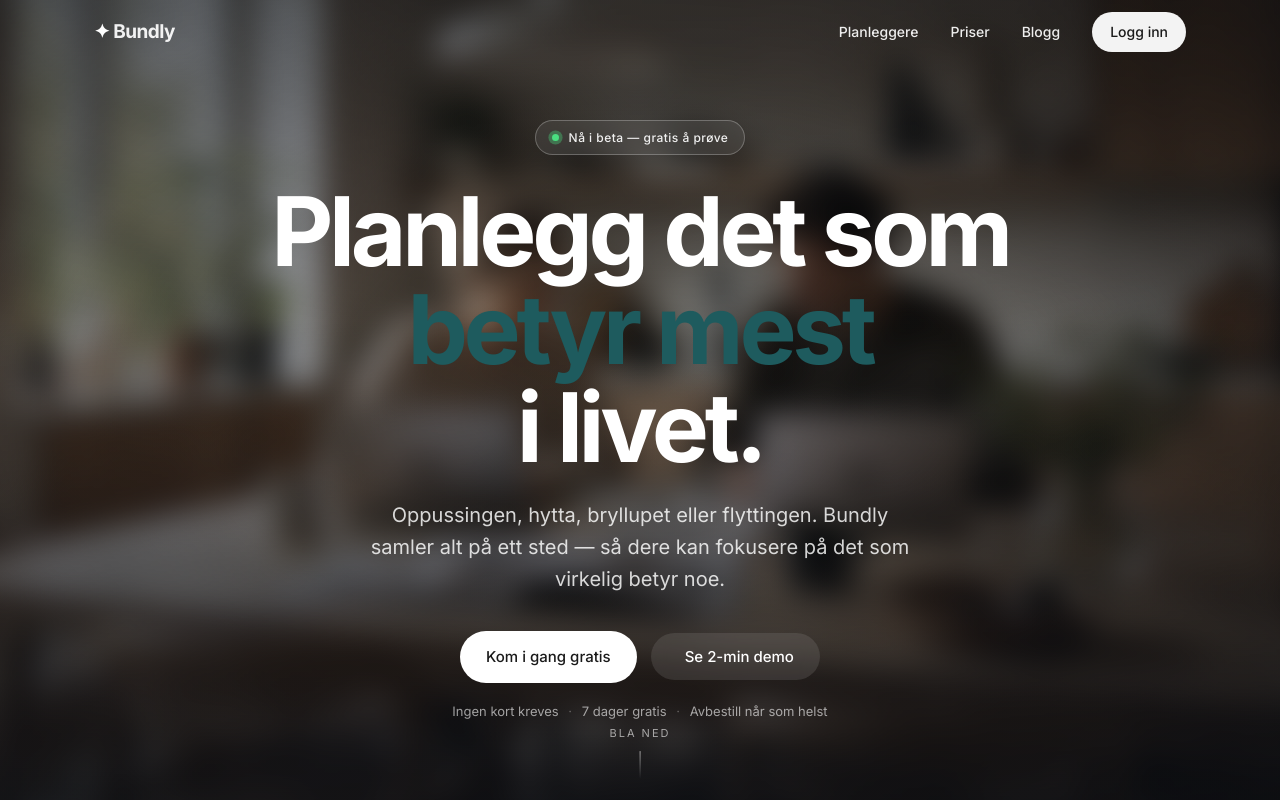
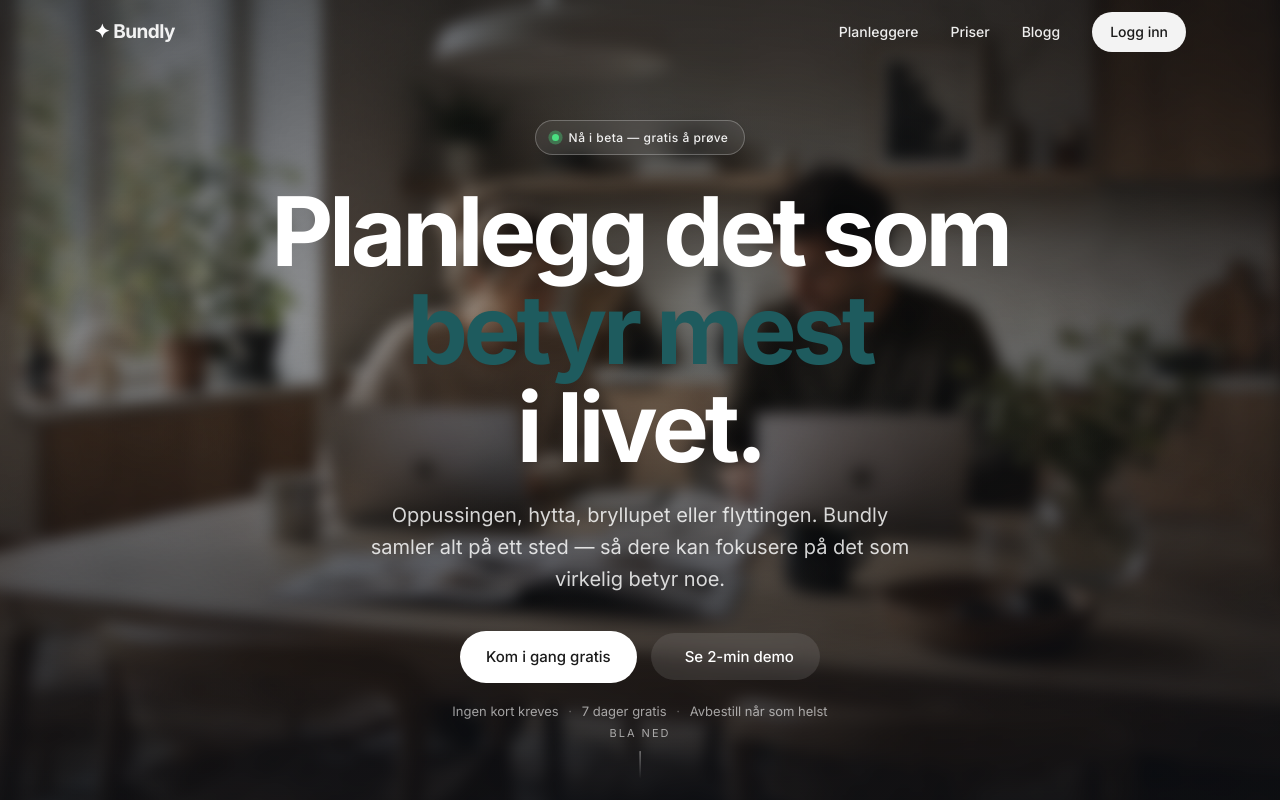
Before and after one commit to mortenvee/bundly, a website: page index-v2.html in a window 1280 px wide. Shown: the top 800 px of the page. Drawn offline with Linux system fonts and the light colour scheme.

Commit message:
Prototype v2: halve hero blur and accelerate the reveal
Subtler intro effect:
- Max blur 14px → 7px (initial CSS and JS in sync)
- Sharp by ~25% of the section instead of 50%

Co-Authored-By: Claude Sonnet 4.6 <noreply@anthropic.com>

```diff
--- a/index-v2.html
+++ b/index-v2.html
@@ -163,7 +163,7 @@
       will-change: filter;
       transition: filter .1s linear;
       /* Start blurret — JS reduserer blur etter hvert som brukeren scroller */
-      filter: blur(14px);
+      filter: blur(7px);
     }
     /* Plassholder for fremtidig video — bytt .cinema-bg div ut med <video> ved behov */
     .cinema-overlay {
@@ -1537,9 +1537,9 @@
     // Hero starter blurret og blir skarpere når brukeren scroller
     if (cinema && cinemaBg) {
       const h = cinema.offsetHeight;
-      // Nå skarpt etter ~50 % av seksjonen for en raskere "reveal"
-      const progress = Math.min(1, Math.max(0, (y / h) * 2));
-      const maxBlur = 14;
+      // Skarpt etter ~25 % av seksjonen for en raskere reveal
+      const progress = Math.min(1, Math.max(0, (y / h) * 4));
+      const maxBlur = 7;
       cinemaBg.style.filter = `blur(${maxBlur * (1 - progress)}px)`;
     }
     ticking = false;
```
